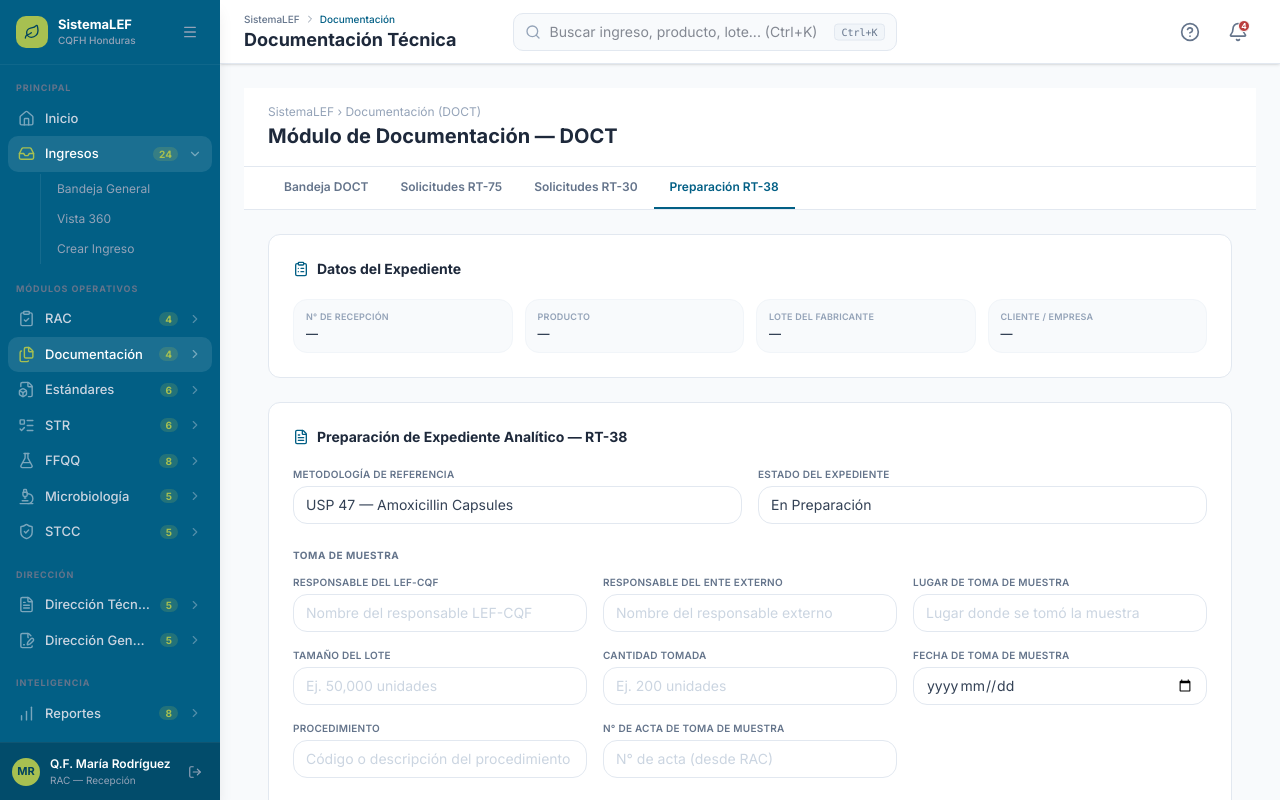
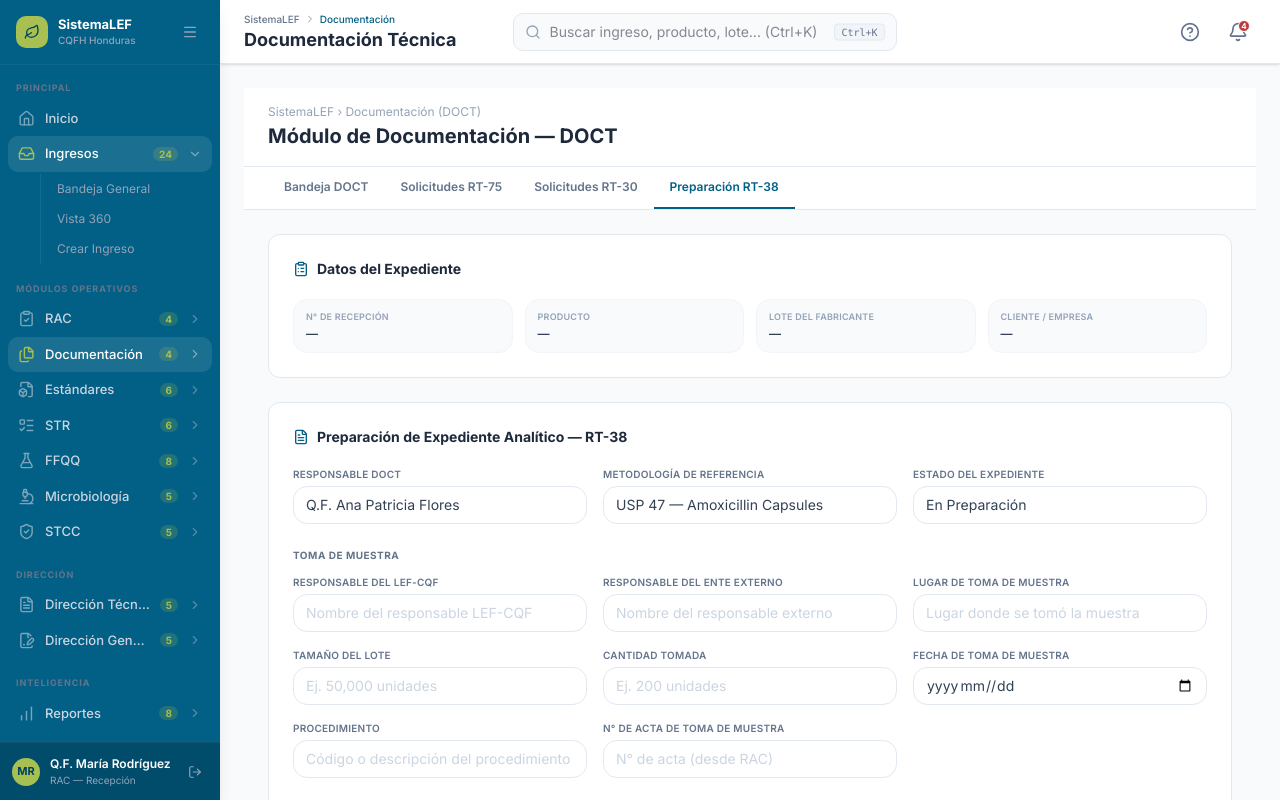
Before and after one commit to marioportillor6maker/Lefstudio, a Next.js app: page /doct/rt38 in a window 1280 px wide. Built offline with nearby package versions, Linux system fonts and the light colour scheme.

Commit message:
feat(rt38): restore Responsable DOCT field as read-only

```diff
--- a/src/app/doct/rt38/page.tsx
+++ b/src/app/doct/rt38/page.tsx
@@ -64,7 +64,10 @@ export default function Rt38Page() {
           Preparación de Expediente Analítico — RT-38
         </h3>
 
-        <div className="grid grid-cols-1 sm:grid-cols-2 gap-4 mb-6">
+        <div className="grid grid-cols-1 sm:grid-cols-2 md:grid-cols-3 gap-4 mb-6">
+          <Field label="Responsable DOCT">
+            <input className={INPUT} defaultValue="Q.F. Ana Patricia Flores" readOnly />
+          </Field>
           <Field label="Metodología de Referencia">
             <select
               className={SELECT}
```
